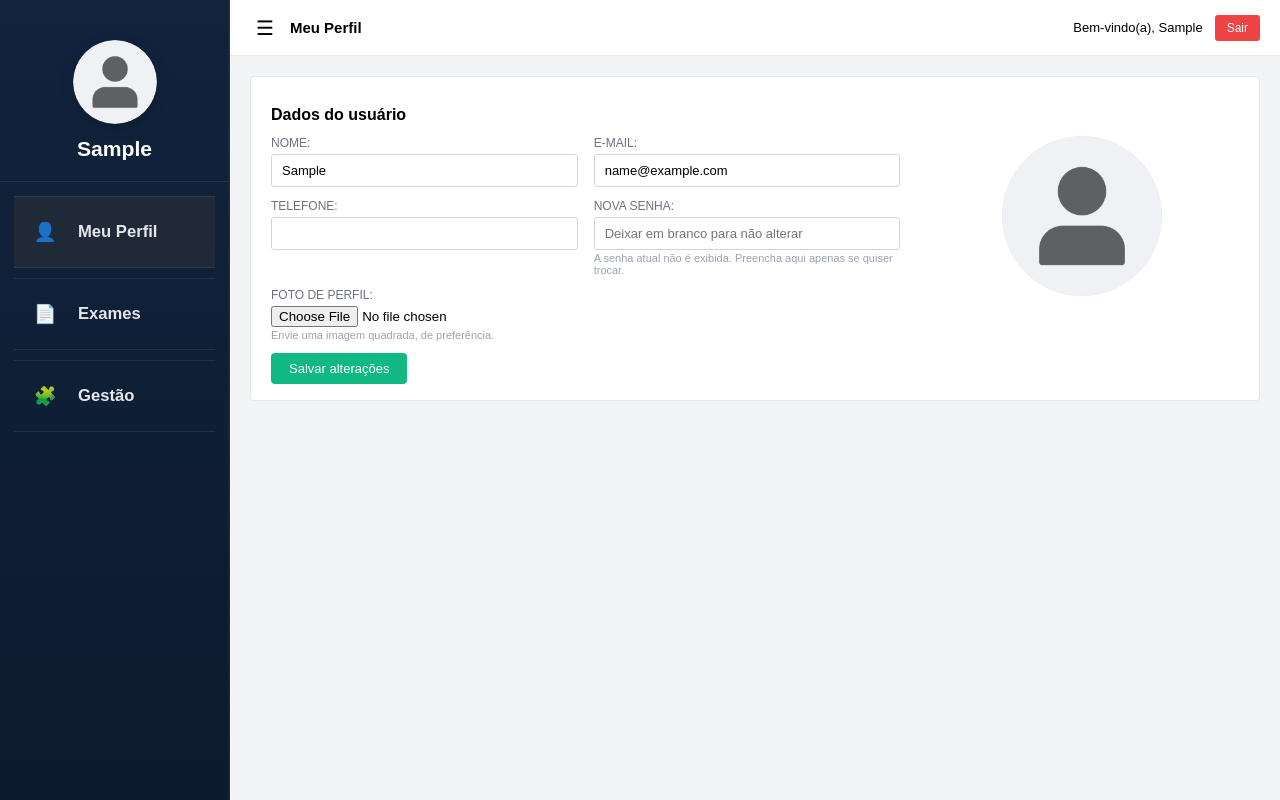
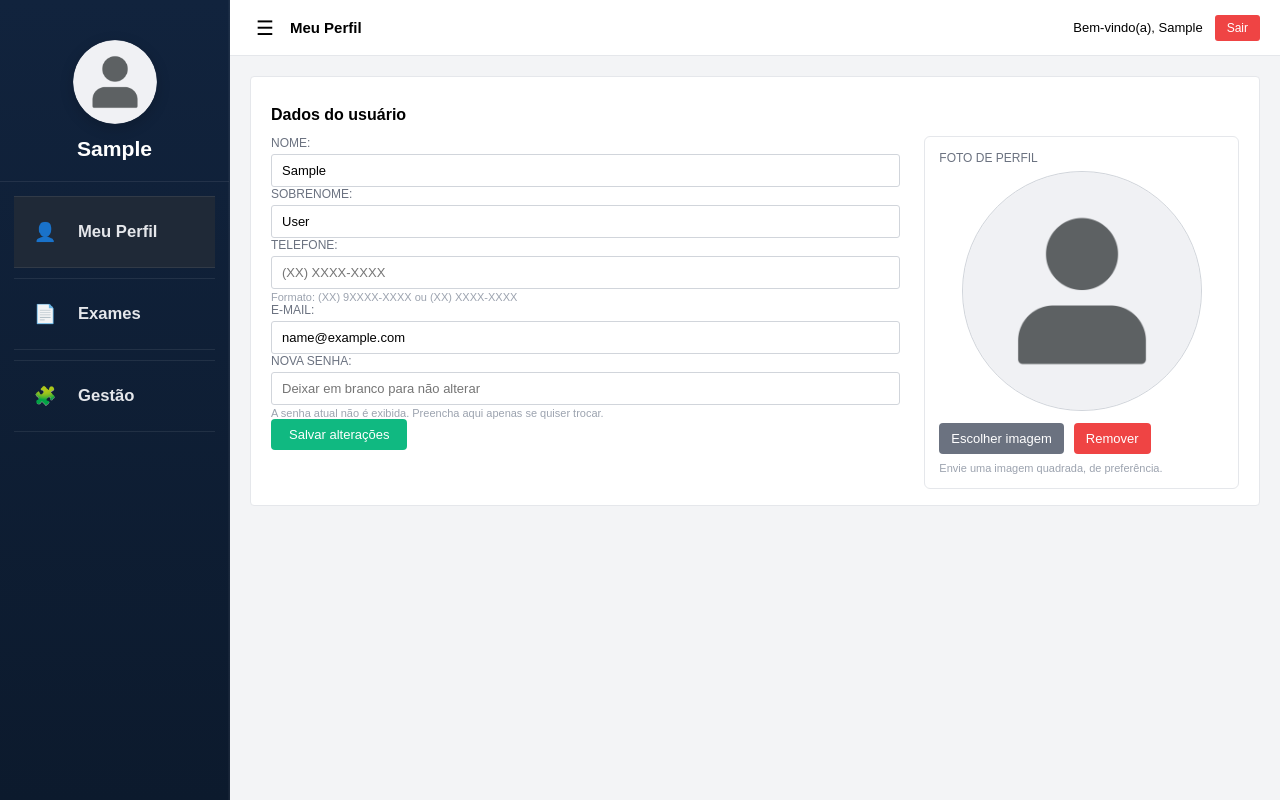
Before and after one commit to RicardoSerta/vet, a Django app: page /meu-perfil/ in a window 1280 px wide. Run offline with Django 5.2, Linux system fonts and the light colour scheme; the visitor is signed in with stand-in values (Sample User, id 1); data comes from the database, SQL or seed files in the repository; some libraries are stand-ins or nearby versions.

Commit message:
Redesign completo da página do Meu Perfil. Novo campo de sobrenome. Campo de foto de perfil melhorado

```diff
--- a/accounts/static/accounts/css/styles.css
+++ b/accounts/static/accounts/css/styles.css
@@ -2126,3 +2126,18 @@ body.app-body {
         font-size: 0.98rem;
     }
 }
+
+/* ===== Meu Perfil: pequenos ajustes para usar a foto no estilo da Gestão ===== */
+.profile-grid {
+    align-items: start;
+}
+
+.profile-photo-side {
+    min-width: 0;
+}
+
+@media (max-width: 920px) {
+    .profile-grid {
+        grid-template-columns: 1fr;
+    }
+}
--- a/accounts/views.py
+++ b/accounts/views.py
@@ -449,14 +449,17 @@ def profile_view(request):
 
     if request.method == 'POST':
         name = request.POST.get('name') or ''
+        last_name = request.POST.get('last_name') or ''
+        whatsapp = request.POST.get('whatsapp') or ''
         email = request.POST.get('email') or ''
-        whatsapp = request.POST.get('whatsapp') or ''
         new_password = request.POST.get('password') or ''
         photo_file = request.FILES.get('photo')
+        remove_photo = (request.POST.get("remove_photo") == "1")
 
         # Atualiza dados básicos do User
-        request.user.first_name = name
-        request.user.email = email
+        request.user.first_name = name.strip()
+        request.user.last_name = last_name.strip()
+        request.user.email = email.strip().lower()
         request.user.save()
 
         # Se for tutor e mudou o email, atualiza os exames antigos para manter acesso
@@ -472,8 +475,20 @@ def profile_view(request):
 
         # Atualiza dados do Profile
         profile.whatsapp = whatsapp
+
+        # Remove foto atual, se o usuário clicou em "Remover"
+        if remove_photo and not photo_file:
+            try:
+                if profile.photo:
+                    profile.photo.delete(save=False)
+            except Exception:
+                pass
+            profile.photo = None
+
+        # Se enviou uma nova foto, ela substitui a atual
         if photo_file:
             profile.photo = photo_file
+
         profile.save()
 
         # Troca de senha (se veio algo no campo)
--- a/templates/accounts/profile.html
+++ b/templates/accounts/profile.html
@@ -8,64 +8,199 @@
 <div class="card">
     <h2 class="card-title">Dados do usuário</h2>
 
-    <div class="profile-grid">
-        <!-- FORMULÁRIO -->
-        <div>
     <form method="post" enctype="multipart/form-data">
         {% csrf_token %}
+        <input type="hidden" name="remove_photo" id="id_remove_photo" value="0">
 
-                <div class="profile-form-row">
+        <div class="profile-grid">
+            <!-- LADO ESQUERDO: CAMPOS -->
+            <div>
                 <div class="profile-form-group">
                     <label for="id_name">Nome:</label>
                     <input type="text" id="id_name" name="name"
-                               value="{{ request.user.first_name }}">
+                           value="{{ request.user.first_name|default_if_none:'' }}"
+                           placeholder="Seu nome">
+                </div>
+
+                <div class="profile-form-group">
+                    <label for="id_last_name">Sobrenome:</label>
+                    <input type="text" id="id_last_name" name="last_name"
+                           value="{{ request.user.last_name|default_if_none:'' }}"
+                           placeholder="Seu sobrenome">
+                </div>
+
+                <div class="profile-form-group">
+                    <label for="id_whatsapp">Telefone:</label>
+                    <input type="text" id="id_whatsapp" name="whatsapp"
+                           value="{{ profile.whatsapp|default_if_none:'' }}"
+                           placeholder="(XX) XXXX-XXXX">
+                    <div class="field-hint">
+                        Formato: (XX) 9XXXX-XXXX ou (XX) XXXX-XXXX
+                    </div>
                 </div>
 
                 <div class="profile-form-group">
                     <label for="id_email">E-mail:</label>
                     <input type="email" id="id_email" name="email"
-                               value="{{ request.user.email }}">
-                    </div>
-                </div>
-
-                <div class="profile-form-row">
-                    <div class="profile-form-group">
-                        <label for="id_whatsapp">Telefone:</label>
-                        <input type="text" id="id_whatsapp" name="whatsapp"
-                               value="{{ profile.whatsapp }}">
+                           value="{{ request.user.email|default_if_none:'' }}"
+                           placeholder="exemplo@email.com">
                 </div>
 
                 <div class="profile-form-group">
                     <label for="id_password">Nova senha:</label>
-                        <input type="password" id="id_password" name="password" placeholder="Deixar em branco para não alterar">
+                    <input type="password" id="id_password" name="password"
+                           placeholder="Deixar em branco para não alterar">
                     <div class="field-hint">
                         A senha atual não é exibida. Preencha aqui apenas se quiser trocar.
                     </div>
                 </div>
+
+                <button type="submit" class="btn-primary">Salvar alterações</button>
             </div>
 
-                <div class="profile-form-row">
-                    <div class="profile-form-group">
-                        <label for="id_photo">Foto de perfil:</label>
-                        <input type="file" id="id_photo" name="photo" accept="image/*">
-                        <div class="field-hint">
-                            Envie uma imagem quadrada, de preferência.
+            <!-- LADO DIREITO: FOTO NO ESTILO DA GESTÃO -->
+            <div class="profile-photo-side">
+                <div class="mgmt-photo-card">
+                    <div class="mgmt-photo-title">Foto de perfil</div>
+
+                    <div id="photoDropZone" class="mgmt-photo-preview-wrap" title="Arraste e solte uma imagem aqui (PNG/JPG/JPEG)">
+                        <img
+                            id="mgmt-photo-preview"
+                            class="mgmt-photo-preview"
+                            src="{% if profile.photo %}{{ profile.photo.url }}{% else %}{% static 'accounts/img/avatar-placeholder.png' %}{% endif %}"
+                            data-original="{% if profile.photo %}{{ profile.photo.url }}{% else %}{% static 'accounts/img/avatar-placeholder.png' %}{% endif %}"
+                            data-placeholder="{% static 'accounts/img/avatar-placeholder.png' %}"
+                            alt="Foto de perfil"
+                        >
+                    </div>
+
+                    <div class="mgmt-photo-actions">
+                        <label class="btn-file mgmt-photo-btn" for="id_photo">Escolher imagem</label>
+                        <input type="file" name="photo" id="id_photo" accept=".png,.jpg,.jpeg" class="mgmt-photo-input">
+                        <button type="button" class="btn-file mgmt-photo-clear" id="mgmt-photo-clear">Remover</button>
+                    </div>
+
+                    <div class="mgmt-photo-hint">Envie uma imagem quadrada, de preferência.</div>
                 </div>
             </div>
         </div>
-
-                <button type="submit" class="btn-primary">Salvar alterações</button>
     </form>
 </div>
 
-        <!-- FOTO GRANDE AO LADO -->
-        <div class="profile-photo-card">
-            {% if profile.photo %}
-                <img src="{{ profile.photo.url }}" alt="Foto de perfil" class="profile-photo">
-            {% else %}
-                <img src="{% static 'accounts/img/avatar-placeholder.png' %}" alt="Foto de perfil" class="profile-photo">
-            {% endif %}
-        </div>
-    </div>
-</div>
+<script>
+document.addEventListener("DOMContentLoaded", function () {
+  const input = document.getElementById("id_photo");
+  const img = document.getElementById("mgmt-photo-preview");
+  const clearBtn = document.getElementById("mgmt-photo-clear");
+  const removeHidden = document.getElementById("id_remove_photo");
+  const dropZone = document.getElementById("photoDropZone");
+
+  if (!input || !img) return;
+
+  const placeholder = img.dataset.placeholder || img.getAttribute("src");
+  let currentObjectUrl = null;
+
+  const ALLOWED_EXTS = [".png", ".jpg", ".jpeg"];
+
+  function allowedFile(file) {
+    const name = (file && file.name ? file.name.toLowerCase() : "");
+    return ALLOWED_EXTS.some(ext => name.endsWith(ext));
+  }
+
+  function setPreview(url) {
+    img.src = url;
+  }
+
+  function setFileToInput(file) {
+    const dt = new DataTransfer();
+    dt.items.add(file);
+    input.files = dt.files;
+    input.dispatchEvent(new Event("change", { bubbles: true }));
+  }
+
+  img.addEventListener("click", () => input.click());
+
+  if (dropZone) {
+    dropZone.addEventListener("click", (e) => {
+      if (e.target === img) return;
+      input.click();
+    });
+  }
+
+  input.addEventListener("change", function () {
+    const file = input.files && input.files[0];
+
+    if (removeHidden) removeHidden.value = "0";
+
+    if (!file) {
+      const original = img.dataset.original || placeholder;
+      setPreview(original);
+      return;
+    }
+
+    if (!allowedFile(file)) {
+      alert("Formato inválido. Envie uma imagem PNG, JPG ou JPEG.");
+      input.value = "";
+      setPreview(placeholder);
+      return;
+    }
+
+    if (currentObjectUrl) URL.revokeObjectURL(currentObjectUrl);
+    currentObjectUrl = URL.createObjectURL(file);
+    setPreview(currentObjectUrl);
+  });
+
+  if (clearBtn) {
+    clearBtn.addEventListener("click", function () {
+      if (removeHidden) removeHidden.value = "1";
+      input.value = "";
+
+      if (currentObjectUrl) {
+        URL.revokeObjectURL(currentObjectUrl);
+        currentObjectUrl = null;
+      }
+
+      setPreview(placeholder);
+    });
+  }
+
+  function bindDropZone(zone, onFiles) {
+    if (!zone) return;
+
+    ["dragenter", "dragover"].forEach(evt => {
+      zone.addEventListener(evt, (e) => {
+        e.preventDefault();
+        e.stopPropagation();
+        zone.classList.add("dragover");
+      });
+    });
+
+    ["dragleave", "drop"].forEach(evt => {
+      zone.addEventListener(evt, (e) => {
+        e.preventDefault();
+        e.stopPropagation();
+        zone.classList.remove("dragover");
+      });
+    });
+
+    zone.addEventListener("drop", (e) => {
+      const files = Array.from(e.dataTransfer?.files || []);
+      if (files.length) onFiles(files);
+    });
+  }
+
+  bindDropZone(dropZone, (files) => {
+    const f = files[0];
+    if (!f) return;
+
+    if (!allowedFile(f)) {
+      alert("Formato inválido. Envie uma imagem PNG, JPG ou JPEG.");
+      return;
+    }
+
+    if (removeHidden) removeHidden.value = "0";
+    setFileToInput(f);
+  });
+});
+</script>
 {% endblock %}
```
Lines whose indentation alone changed are shown as unchanged.
